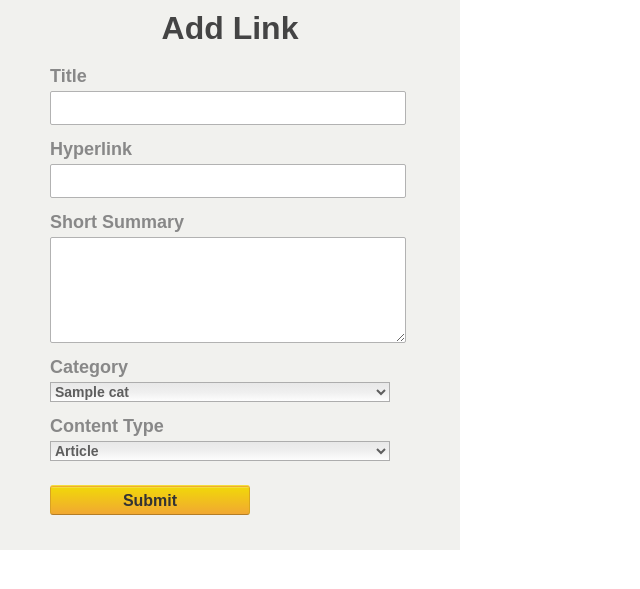
After one commit to bfortuner/navi-app, a Flask app: template templates/addlink.html in a window 1280 px wide. The commit adds this page. Shown: the top 589 px of the page, without its empty margins (0-640 px from the left). Run offline with Flask 2, Linux system fonts and the light colour scheme; the template is opened without the code that fills it: most values are stand-ins (such as "Sample title", 1, 10 or a date in 2020); data that the repository does not hold is empty.

Commit message:
added add-link form to category pages

```diff
--- /dev/null
+++ b/templates/addlink.html
@@ -0,0 +1,221 @@
+<!DOCTYPE html PUBLIC "-//W3C//DTD XHTML 1.0 Transitional//EN"
+   "http://www.w3.org/TR/xhtml1/DTD/xhtml1-transitional.dtd">
+<html xmlns="http://www.w3.org/1999/xhtml">
+<head>
+<title>Navi - Roadmaps for Learning</title>
+<meta http-equiv="content-type" content="text/html;charset=utf-8" />
+<link rel="stylesheet" type="text/css" href="../css/main.css" />
+
+<style type="text/css" media="all">
+
+html, body
+{
+margin:0px;
+padding:0px;
+color: #333333;
+font-family: "Helvetica Neue", Helvetica, Arial, sans-serif;
+}
+
+
+
+
+/*------Start Feedback Form------*/
+
+#container
+{
+	text-align:center;
+}
+
+#container h1
+{
+	color:#444444
+
+}
+
+
+/* Sign Up Form Here */
+
+#emailform
+{
+	width:400px;
+	background:#f1f1ee;
+	padding:30px;
+	padding-top:10px;
+}
+
+#emailform p
+{
+	font-size:15px;
+	margin-top:20px;
+	font-family:verdana;
+	text-align:justify;
+	line-height:130%;
+	color:#2d2d2d;
+}
+
+#emailform h4 /*AC Changed this to a label tag to help us sync with python */
+{
+	font-size:18px;
+	color:#888888;
+	font-family:arial;
+	font-weight:bold;
+	margin:0px;
+	padding:0px;
+	margin-top:20px;
+	margin-bottom:3px;
+}
+
+div#form
+{
+	padding: 5px 20px 5px 20px;
+	width:340px;
+	text-align:left;
+	line-height:8px;
+}
+
+div#form input
+{
+	width:350px;
+	height:30px;
+	border-radius:2px;
+	border:1px solid #b2b2b2;
+}
+
+div#form textarea
+{
+	width:350px;
+	height:100px;
+	border:1px solid #b2b2b2;
+	border-radius:2px;
+}
+
+
+
+
+
+
+/* Submit Form Button */
+
+div#form #button
+{
+	text-align:center;
+	width:200px;
+	height:30px;
+	border-bottom: 1px solid #b47d26;
+	border-right: 1px solid #d8a71e;
+	border-top: 3px double #f3df3b;
+	border-left: 1px solid #d8a323;
+	border-radius:3px;
+	background: #f1d60b; /* Old browsers */
+	background: -moz-linear-gradient(top, #f1d60b 0%, #f1a832 100%); /* FF3.6+ */
+	background: -webkit-gradient(linear, left top, left bottom, color-stop(0%,#f1d60b), color-stop(100%,#f1a832)); /* Chrome,Safari4+ */
+	background: -webkit-linear-gradient(top, #f1d60b 0%,#f1a832 100%); /* Chrome10+,Safari5.1+ */
+	background: -o-linear-gradient(top, #f1d60b 0%,#f1a832 100%); /* Opera 11.10+ */
+	background: -ms-linear-gradient(top, #f1d60b 0%,#f1a832 100%); /* IE10+ */
+	background: linear-gradient(top, #f1d60b 0%,#f1a832 100%); /* W3C */
+	filter: progid:DXImageTransform.Microsoft.gradient( startColorstr='#f1d60b', endColorstr='#f1a832',GradientType=0 ); /* IE6-9 */
+	font-weight:bold;
+	color:#333333;
+	font-size:16px;
+	padding:0px;
+	margin:0px;
+}
+
+div#form #button:hover
+{
+	border-bottom: 1px solid #b47d26;
+	border-right: 1px solid #d8a71e;
+	border-top: 3px double #f3df3b;
+	border-left: 1px solid #d8a323;
+	border-radius:3px;
+	background: #f1c41b; /* Old browsers */
+	background: -moz-linear-gradient(top, #f1c41b 0%, #f1a833 100%); /* FF3.6+ */
+	background: -webkit-gradient(linear, left top, left bottom, color-stop(0%,#f1c41b), color-stop(100%,#f1a833)); /* Chrome,Safari4+ */
+	background: -webkit-linear-gradient(top, #f1c41b 0%,#f1a833 100%); /* Chrome10+,Safari5.1+ */
+	background: -o-linear-gradient(top, #f1c41b 0%,#f1a833 100%); /* Opera 11.10+ */
+	background: -ms-linear-gradient(top, #f1c41b 0%,#f1a833 100%); /* IE10+ */
+	background: linear-gradient(top, #f1c41b 0%,#f1a833 100%); /* W3C */
+	filter: progid:DXImageTransform.Microsoft.gradient( startColorstr='#f1c41b', endColorstr='#f1a833',GradientType=0 ); /* IE6-9 */
+	font-weight:bold;
+	color:#333333;
+	font-size:16px;
+}
+
+
+#selection select {
+       background:transparent;
+               font-size:14px;
+       border:1px solid #ADADAD;
+       color:#5E5E5E;
+               font-weight:bold;
+               width:100%;
+               background: rgb(232,232,232); /* Old browsers */
+               background: -moz-linear-gradient(top,  rgba(232,232,232,1) 0%, rgba(239,239,239,1) 50%, rgba(253,253,253,1) 100%); /* FF3.6+ */
+               background: -webkit-gradient(linear, left top, left bottom, color-stop(0%,rgba(232,232,232,1)), color-stop(50%,rgba(239,239,239,1)), color-stop(100%,rgba(253,253,253,1))); /* Chrome,Safari4+ */
+               background: -webkit-linear-gradient(top,  rgba(232,232,232,1) 0%,rgba(239,239,239,1) 50%,rgba(253,253,253,1) 100%); /* Chrome10+,Safari5.1+ */
+               background: -o-linear-gradient(top,  rgba(232,232,232,1) 0%,rgba(239,239,239,1) 50%,rgba(253,253,253,1) 100%); /* Opera 11.10+ */
+       background: -ms-linear-gradient(top,  rgba(232,232,232,1) 0%,rgba(239,239,239,1) 50%,rgba(253,253,253,1) 100%); /* IE10+ */
+               background: linear-gradient(top,  rgba(232,232,232,1) 0%,rgba(239,239,239,1) 50%,rgba(253,253,253,1) 100%); /* W3C */
+               filter: progid:DXImageTransform.Microsoft.gradient( startColorstr='#e8e8e8', endColorstr='#fdfdfd',GradientType=0 ); /* IE6-9 */
+
+}
+/*
+#selection {
+               width: 15%;
+       min-width: 175px;
+               max-width: 210px;
+               margin-left:20px;
+               overflow:hidden;
+               float:left;
+               line-height: 45px;
+               -moz-border-radius: 3px 3px 3px 3px;
+               -webkit-border-radius: 3px 3px 3px 3px;
+               border-radius: 3px 3px 3px 3px;
+}
+*/
+
+
+
+</style>
+</head>
+
+
+<body>
+
+
+<!--Beginning of Main Content-->
+
+<div id="container">
+
+<div id="emailform">
+		<h1>Add Link</h1>
+<div id="form">
+<form id="selection" name="input" method="post">
+	<h4>Title</h4> <br /><input type="text" name="email" /><br />
+	<h4>Hyperlink</h4> <br /><input type="text" name="name" /><br />
+	<h4>Short Summary</h4><br /><textarea name="comment" rows="7" cols="45"></textarea><br/>
+	<h4>Category</h4><br /><select size="1" name="category">
+	  <option selected="true" value="{{cat.name}}">{{cat.name}}</option>
+           {% for subcat in cat.getSubcategories() %}
+                   <option value="{{subcat}}">{{subcat}}</option>
+           {% endfor %}
+	</select>
+	<h4>Content Type</h4><br /><select size="1" name="content_type">
+	    <option selected="true" value="article">Article</option>
+            <option value="book">Book</option>
+	    <option value="course">Course/Tutorial</option>
+	    <option value="video">Video</option>
+	    <option value="other">Other</option>
+	</select><br/><br /><br /><br />
+	<input id="button" type="submit" value="Submit"/>
+</form>
+</div><!--End Form-->
+
+</div><!--End Email Form-->
+
+</div><!--End Container-->
+
+
+</body>
+
+</html>
```
Also changed, not shown: templates/category.html (+10 -1 lines).
